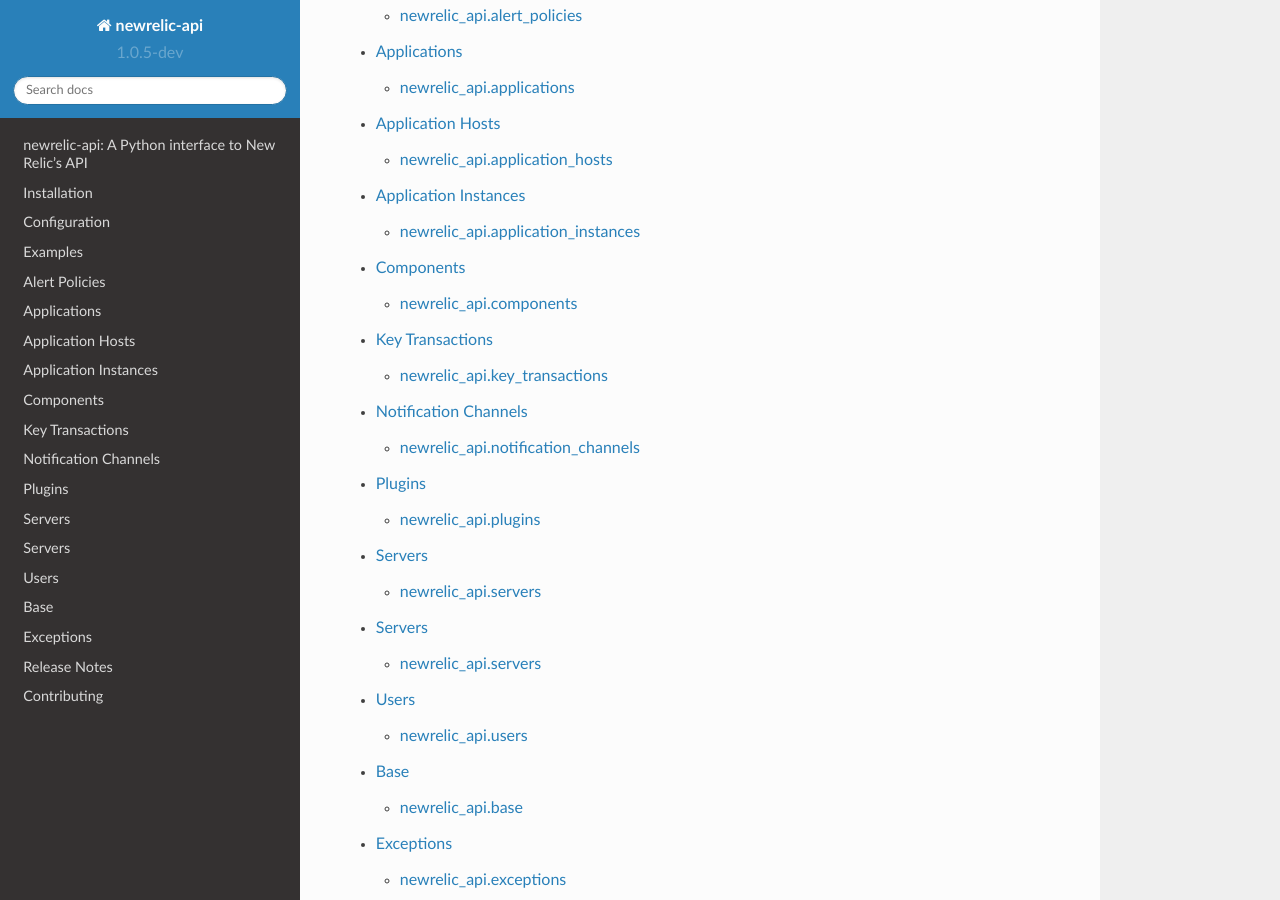
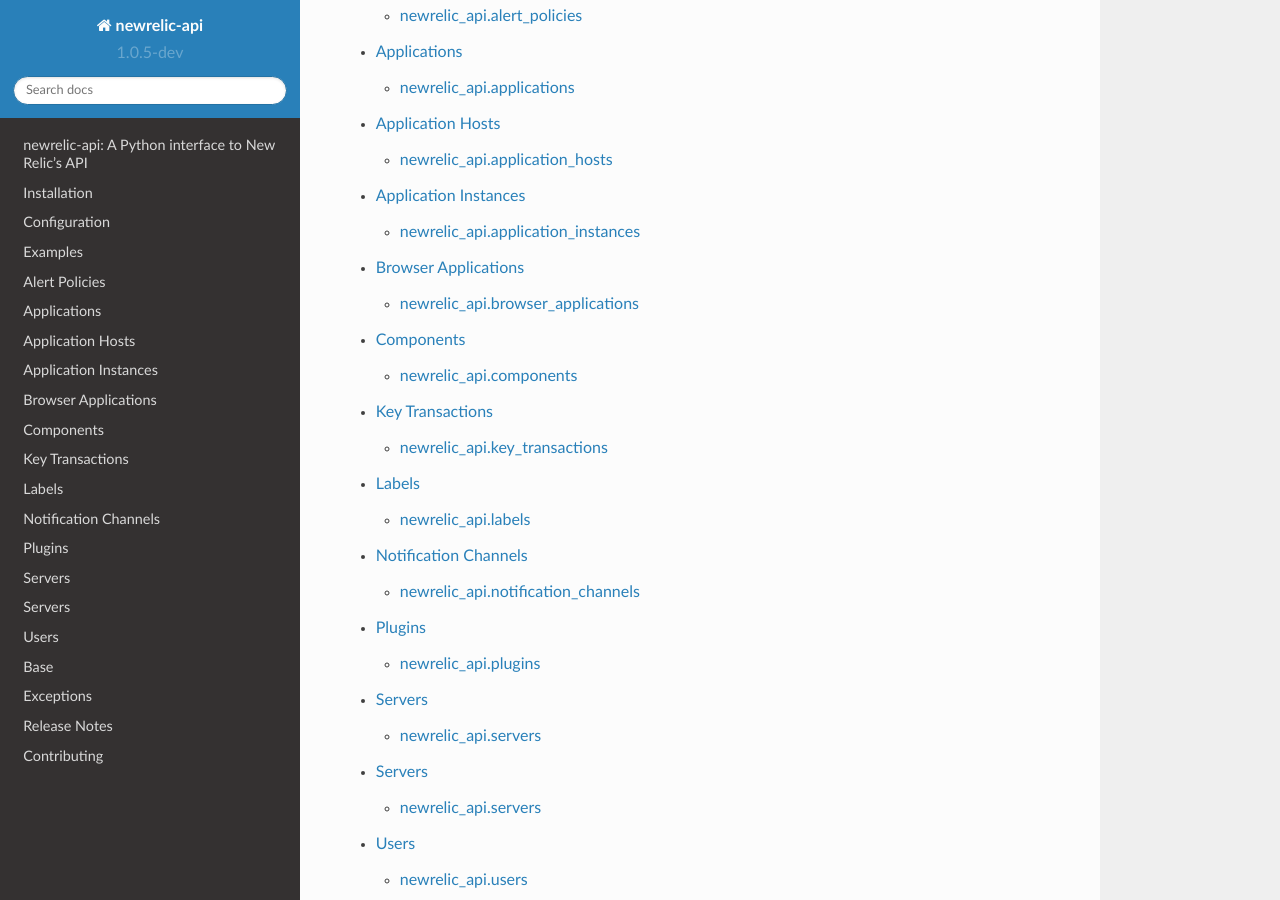
Before and after one commit to ambitioninc/newrelic-api, a Sphinx documentation site: the page built from docs/toc.rst, in a window 1280 px wide and 900 px high, scrolled down 480 px. Built offline with Sphinx 7.4.7 and the Read the Docs theme 2.0.0, drawn with Linux system fonts in a browser that asks for light colours.

Commit message:
Documentation fixes

```diff
--- a/docs/index.rst
+++ b/docs/index.rst
@@ -14,8 +14,10 @@
 * Applications (:doc:`API Reference <ref/applications>`)
 * Application Hosts (:doc:`API Reference <ref/application_hosts>`)
 * Application Instances (:doc:`API Reference <ref/application_instances>`)
+* Browser Applications (:doc:`API Reference <ref/browser_applications>`)
 * Components (:doc:`API Reference <ref/components>`)
 * Key Transactions (:doc:`API Reference <ref/key_transactions>`)
+* Labels (:doc:`API Reference <ref/labels>`)
 * Notification Channels (:doc:`API Reference <ref/notification_channels>`)
 * Plugins (:doc:`API Reference <ref/plugins>`)
 * Servers (:doc:`API Reference <ref/servers>`)
--- /dev/null
+++ b/docs/ref/browser_applications.rst
@@ -0,0 +1,14 @@
+.. _ref-browser_applications:
+
+Browser Applications
+====================
+
+newrelic_api.browser_applications
+---------------------------------
+
+.. automodule:: newrelic_api.browser_applications
+.. autoclass:: newrelic_api.browser_applications.BrowserApplications
+    :members:
+    :undoc-members:
+
+    .. automethod:: __init__
--- /dev/null
+++ b/docs/ref/labels.rst
@@ -0,0 +1,14 @@
+.. _ref-labels:
+
+Labels
+======
+
+newrelic_api.labels
+-------------------
+
+.. automodule:: newrelic_api.labels
+.. autoclass:: newrelic_api.labels.Labels
+    :members:
+    :undoc-members:
+
+    .. automethod:: __init__
--- a/docs/toc.rst
+++ b/docs/toc.rst
@@ -12,8 +12,10 @@
    ref/applications
    ref/application_hosts
    ref/application_instances
+   ref/browser_applications
    ref/components
    ref/key_transactions
+   ref/labels
    ref/notification_channels
    ref/plugins
    ref/servers
```
Also changed, not shown: 3 other files.
